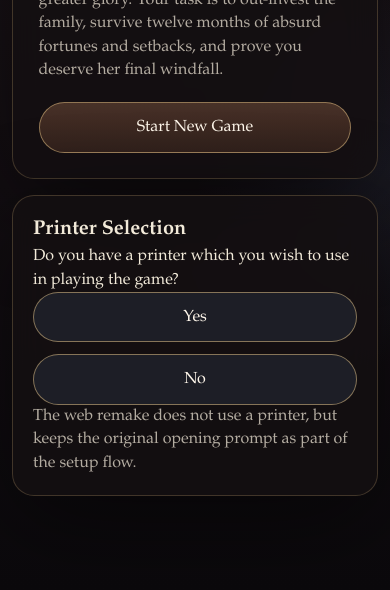
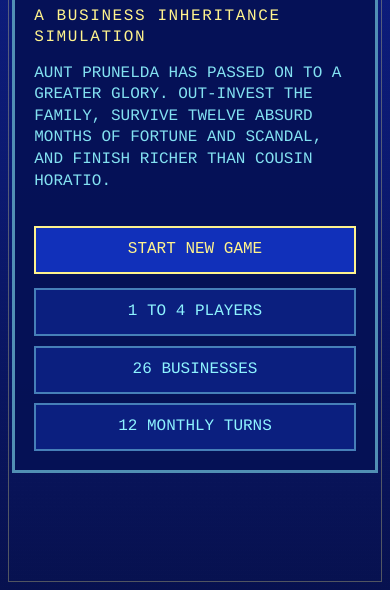
Before and after one commit to jameson5555/prunelda, a website built with Vite: page index.html in a window 390 px wide. Shown: the part 254-844 px from the top of the page. Built offline with nearby package versions, Linux system fonts and the light colour scheme.

Commit message:
removed printer stuff, style closer to original

```diff
--- a/src/main.js
+++ b/src/main.js
@@ -13,7 +13,6 @@ const app = document.querySelector('#app')
 
 const state = {
   view: 'title',
-  printerChoice: null,
   setupCount: 1,
   setupNames: ['', '', '', ''],
   game: loadGame(),
@@ -111,7 +110,6 @@ function createGame() {
     .map((name, index) => createPlayer(name || `Player ${index + 1}`, index))
 
   const game = {
-    printerChoice: state.printerChoice,
     month: 1,
     monthsTotal: 12,
     activePlayerIndex: 0,
@@ -391,29 +389,26 @@ function handleBet(formData) {
 
 function titleView() {
   const continueButton = state.game
-    ? '<button class="hero-button secondary" data-action="continue-game">Continue From This Point</button>'
+    ? '<button class="hero-button secondary" data-action="continue-game">Continue Game</button>'
     : ''
 
   return `
-    <main class="game-shell intro-shell">
-      <section class="hero-panel">
-        <p class="eyebrow">Jack Eastman, 1984</p>
+    <main class="game-shell intro-shell retro-screen">
+      <section class="hero-panel title-panel">
+        <p class="eyebrow">Copyright 1984 by Jack Eastman</p>
         <h1>Aunt Prunelda&apos;s Inheritance</h1>
-        <p class="hero-copy">Aunt Prunelda has recently passed on to a greater glory. Your task is to out-invest the family, survive twelve months of absurd fortunes and setbacks, and prove you deserve her final windfall.</p>
+        <p class="screen-rule">A business inheritance simulation</p>
+        <p class="hero-copy">Aunt Prunelda has passed on to a greater glory. Out-invest the family, survive twelve absurd months of fortune and scandal, and finish richer than Cousin Horatio.</p>
         <div class="hero-actions">
           <button class="hero-button" data-action="begin-setup">Start New Game</button>
           ${continueButton}
-          ${state.game ? '<button class="hero-button ghost" data-action="clear-save">Forget Saved Game</button>' : ''}
+          ${state.game ? '<button class="hero-button ghost" data-action="clear-save">Clear Save</button>' : ''}
         </div>
-      </section>
-      <section class="question-panel">
-        <h2>Printer Selection</h2>
-        <p>Do you have a printer which you wish to use in playing the game?</p>
-        <div class="toggle-row">
-          <button class="toggle-button ${state.printerChoice === 'Y' ? 'selected' : ''}" data-action="printer-yes">Yes</button>
-          <button class="toggle-button ${state.printerChoice === 'N' ? 'selected' : ''}" data-action="printer-no">No</button>
+        <div class="title-notes">
+          <p>1 to 4 players</p>
+          <p>26 businesses</p>
+          <p>12 monthly turns</p>
         </div>
-        <p class="fine-print">The web remake does not use a printer, but keeps the original opening prompt as part of the setup flow.</p>
       </section>
     </main>
   `
@@ -424,17 +419,17 @@ function setupView() {
     const enabled = index < state.setupCount
     return `
       <label class="setup-row ${enabled ? '' : 'disabled'}">
-        <span>${index === 0 ? 'Player #1, what is your name?' : `Player #${index + 1} name`}</span>
+        <span>${index === 0 ? 'PLAYER #1, WHAT IS YOUR NAME?' : `PLAYER #${index + 1} NAME`}</span>
         <input type="text" name="player-${index}" value="${state.setupNames[index] || ''}" ${enabled ? '' : 'disabled'} maxlength="24" />
       </label>
     `
   }).join('')
 
   return `
-    <main class="game-shell setup-shell">
+    <main class="game-shell setup-shell retro-screen">
       <section class="setup-panel">
         <h1>Set Up Player Files</h1>
-        <p>How many will be playing (1-4)?</p>
+        <p class="screen-rule">HOW MANY WILL BE PLAYING (1-4)?</p>
         <div class="count-row">
           ${[1, 2, 3, 4].map((count) => `
             <button class="count-pill ${state.setupCount === count ? 'selected' : ''}" data-action="player-count" data-count="${count}">${count}</button>
@@ -456,7 +451,7 @@ function holdingsMarkup(game, player) {
   const map = businessMap(game)
   const entries = Object.entries(player.holdings)
   if (!entries.length) {
-    return '<p class="empty-note">No holdings yet.</p>'
+    return '<p class="empty-note">NO HOLDINGS YET.</p>'
   }
 
   return `
@@ -479,7 +474,6 @@ function marketTable(game, player) {
           <article class="market-row">
             <div>
               <p class="market-id">${business.id}. ${business.name}</p>
-              <p class="market-sector">${business.sector}</p>
             </div>
             <div class="market-stats">
               <span>${formatMoney(business.price)}</span>
@@ -529,7 +523,7 @@ function gameView() {
   const netWorth = playerNetWorth(game, player)
 
   return `
-    <main class="game-shell play-shell">
+    <main class="game-shell play-shell retro-screen">
       <section class="masthead-panel">
         <div>
           <p class="eyebrow">Month ${game.month} of ${game.monthsTotal}</p>
@@ -629,7 +623,7 @@ function endingView() {
 
   return `
     <main class="game-shell ending-shell">
-      <section class="hero-panel ending-panel">
+      <section class="hero-panel ending-panel retro-screen">
         <p class="eyebrow">Routines For Game End</p>
         <h1>${outcome.beatHoratio ? 'Aunt Prunelda Would Be Very Pleased!' : 'Aunt Prunelda Would Be Disappointed!'}</h1>
         <p class="hero-copy">
@@ -684,10 +678,6 @@ app.addEventListener('click', (event) => {
     state.view = 'setup'
   } else if (action === 'back-title') {
     state.view = 'title'
-  } else if (action === 'printer-yes') {
-    state.printerChoice = 'Y'
-  } else if (action === 'printer-no') {
-    state.printerChoice = 'N'
   } else if (action === 'player-count') {
     state.setupCount = Number(target.dataset.count)
   } else if (action === 'continue-game' && state.game) {
--- a/src/style.css
+++ b/src/style.css
@@ -1,27 +1,25 @@
 :root {
   color-scheme: dark;
-  font-family: 'Iowan Old Style', 'Palatino Linotype', 'Book Antiqua', Palatino, serif;
-  line-height: 1.45;
-  color: #f2ead9;
+  font-family: 'Courier New', Courier, monospace;
+  line-height: 1.35;
+  color: #8ef3ff;
   background:
-    radial-gradient(circle at top, rgba(182, 137, 74, 0.16), transparent 28%),
-    radial-gradient(circle at right, rgba(66, 89, 124, 0.16), transparent 34%),
-    linear-gradient(180deg, #1c1418 0%, #130e12 52%, #0b090c 100%);
+    radial-gradient(circle at top, rgba(82, 165, 255, 0.12), transparent 24%),
+    linear-gradient(180deg, #0d1f88 0%, #0b1970 52%, #07114f 100%);
   font-synthesis: none;
-  text-rendering: optimizeLegibility;
+  text-rendering: geometricPrecision;
   -webkit-font-smoothing: antialiased;
   -moz-osx-font-smoothing: grayscale;
-  --panel: rgba(20, 15, 18, 0.88);
-  --panel-strong: rgba(14, 11, 13, 0.96);
-  --panel-soft: rgba(29, 23, 27, 0.84);
-  --border: rgba(213, 180, 121, 0.24);
-  --border-strong: rgba(239, 204, 140, 0.5);
-  --accent: #e0b974;
-  --accent-soft: #8ba8d2;
-  --ink-soft: rgba(242, 234, 217, 0.72);
-  --ink-faint: rgba(242, 234, 217, 0.52);
-  --danger: #e48e83;
-  --shadow: 0 28px 100px rgba(0, 0, 0, 0.46);
+  --panel: rgba(6, 18, 86, 0.94);
+  --panel-strong: rgba(8, 26, 112, 0.98);
+  --panel-soft: rgba(12, 34, 132, 0.88);
+  --border: rgba(142, 243, 255, 0.56);
+  --border-strong: #fff38d;
+  --accent: #fff38d;
+  --accent-soft: #8ef3ff;
+  --ink-soft: rgba(142, 243, 255, 0.92);
+  --ink-faint: rgba(142, 243, 255, 0.68);
+  --shadow: none;
 }
 
 * {
@@ -31,6 +29,23 @@
 body {
   margin: 0;
   min-width: 320px;
+  min-height: 100vh;
+  text-transform: uppercase;
+}
+
+body::before {
+  content: '';
+  position: fixed;
+  inset: 0;
+  pointer-events: none;
+  background: repeating-linear-gradient(
+    to bottom,
+    rgba(255, 255, 255, 0.04) 0,
+    rgba(255, 255, 255, 0.04) 1px,
+    transparent 1px,
+    transparent 4px
+  );
+  opacity: 0.18;
 }
 
 button,
@@ -62,7 +77,7 @@ ul {
 }
 
 .game-shell {
-  width: min(1500px, 100%);
+  width: min(1380px, 100%);
   margin: 0 auto;
   padding: 1rem;
 }
@@ -77,7 +92,6 @@ ul {
 }
 
 .hero-panel,
-.question-panel,
 .setup-panel,
 .masthead-panel,
 .turn-card,
@@ -85,62 +99,93 @@ ul {
 .holdings-panel,
 .side-panel,
 .log-panel {
-  border: 1px solid var(--border);
+  border: 3px solid var(--border);
   background: var(--panel);
-  border-radius: 28px;
+  border-radius: 0;
   box-shadow: var(--shadow);
-  backdrop-filter: blur(16px);
+  position: relative;
 }
 
 .hero-panel,
 .setup-panel,
 .ending-panel {
-  padding: 1.6rem;
+  padding: 1.2rem;
 }
 
 .hero-panel {
-  max-width: 820px;
-}
-
-.question-panel {
-  max-width: 820px;
-  padding: 1.25rem;
+  max-width: 900px;
 }
 
 .eyebrow,
-.market-sector,
 .market-id,
 .log-month {
   text-transform: uppercase;
-  letter-spacing: 0.14em;
-  font-size: 0.72rem;
+  letter-spacing: 0.08em;
+  font-size: 0.82rem;
   color: var(--ink-faint);
 }
 
 h1 {
-  font-size: clamp(2.2rem, 6vw, 4.3rem);
-  line-height: 0.98;
-  margin-bottom: 0.85rem;
+  font-size: clamp(2rem, 5vw, 3.6rem);
+  line-height: 1.04;
+  margin-bottom: 0.6rem;
+  color: var(--accent);
+  text-shadow: 0 0 10px rgba(255, 243, 141, 0.18);
 }
 
 h2 {
-  font-size: 1.25rem;
+  font-size: 1.05rem;
+  color: var(--accent);
 }
 
 h3 {
-  font-size: 1rem;
+  font-size: 0.96rem;
+  color: var(--accent);
 }
 
 .hero-copy,
-.fine-print,
 .headline-blurb,
 .turn-event,
 .turn-status {
   color: var(--ink-soft);
 }
 
+.retro-screen {
+  position: relative;
+}
+
+.retro-screen::after {
+  content: '';
+  position: absolute;
+  inset: 8px;
+  border: 1px solid rgba(255, 243, 141, 0.3);
+  pointer-events: none;
+}
+
+.title-panel {
+  display: grid;
+  gap: 0.85rem;
+}
+
+.screen-rule {
+  color: var(--accent);
+  letter-spacing: 0.1em;
+}
+
+.title-notes {
+  display: grid;
+  grid-template-columns: repeat(3, minmax(0, 1fr));
+  gap: 0.6rem;
+}
+
+.title-notes p {
+  border: 2px solid rgba(142, 243, 255, 0.45);
+  background: var(--panel-soft);
+  padding: 0.7rem;
+  text-align: center;
+}
+
 .hero-actions,
-.toggle-row,
 .count-row,
 .setup-actions,
 .compact-actions,
@@ -157,24 +202,24 @@ h3 {
 }
 
 .hero-button,
-.toggle-button,
 .count-pill {
-  border-radius: 999px;
-  border: 1px solid var(--border-strong);
-  padding: 0.8rem 1.15rem;
-  background: linear-gradient(180deg, rgba(77, 53, 42, 0.92), rgba(50, 33, 28, 0.96));
-  color: #fff7eb;
+  border-radius: 0;
+  border: 2px solid var(--border-strong);
+  padding: 0.72rem 1rem;
+  background: #1130ba;
+  color: var(--accent);
+  text-transform: uppercase;
 }
 
 .hero-button.secondary,
-.count-pill,
-.toggle-button {
-  background: rgba(31, 34, 43, 0.88);
+.count-pill {
+  background: #0c248f;
 }
 
 .hero-button.ghost {
-  background: rgba(18, 18, 20, 0.82);
-  border-color: rgba(255, 255, 255, 0.12);
+  background: transparent;
+  border-color: var(--border);
+  color: var(--accent-soft);
 }
 
 .hero-button.small {
@@ -182,9 +227,10 @@ h3 {
 }
 
 .count-pill.selected,
-.toggle-button.selected {
+.hero-button:hover,
+.count-pill:hover {
   border-color: var(--accent);
-  box-shadow: inset 0 0 0 1px rgba(255, 233, 190, 0.24);
+  background: #173fd3;
 }
 
 .setup-form {
@@ -206,11 +252,12 @@ h3 {
 input,
 select {
   width: 100%;
-  border-radius: 16px;
-  border: 1px solid rgba(255, 255, 255, 0.12);
+  border-radius: 0;
+  border: 2px solid rgba(142, 243, 255, 0.5);
   background: var(--panel-strong);
   color: inherit;
-  padding: 0.8rem 0.9rem;
+  padding: 0.7rem 0.8rem;
+  text-transform: uppercase;
 }
 
 .play-shell {
@@ -222,12 +269,13 @@ select {
   display: grid;
   grid-template-columns: minmax(0, 1.6fr) minmax(300px, 0.9fr);
   gap: 1rem;
-  padding: 1.25rem;
+  padding: 1rem;
 }
 
 .headline {
-  font-size: clamp(1.15rem, 2vw, 1.5rem);
-  margin-bottom: 0.4rem;
+  font-size: clamp(1rem, 2vw, 1.25rem);
+  margin-bottom: 0.35rem;
+  color: var(--accent);
 }
 
 .masthead-stats {
@@ -239,10 +287,10 @@ select {
 .masthead-stats div,
 .ending-summary div,
 .horatio-card {
-  border-radius: 18px;
-  border: 1px solid rgba(255, 255, 255, 0.09);
+  border-radius: 0;
+  border: 2px solid rgba(142, 243, 255, 0.42);
   background: var(--panel-soft);
-  padding: 0.9rem;
+  padding: 0.75rem;
 }
 
 .masthead-stats span,
@@ -279,7 +327,7 @@ select {
 .side-panel,
 .log-panel,
 .holdings-panel {
-  padding: 1rem;
+  padding: 0.9rem;
 }
 
 .turn-card {
@@ -294,7 +342,7 @@ select {
 }
 
 .action-card {
-  padding: 1rem;
+  padding: 0.9rem;
   display: grid;
   gap: 0.8rem;
 }
@@ -314,15 +362,16 @@ select {
   justify-content: space-between;
   gap: 0.75rem;
   align-items: center;
-  border-radius: 18px;
+  border-radius: 0;
   background: var(--panel-soft);
-  padding: 0.78rem 0.9rem;
+  border: 1px solid rgba(142, 243, 255, 0.3);
+  padding: 0.7rem 0.75rem;
 }
 
 .market-table {
   display: grid;
-  gap: 0.55rem;
-  max-height: 600px;
+  gap: 0.4rem;
+  max-height: 620px;
   overflow: auto;
   padding-right: 0.15rem;
 }
@@ -331,7 +380,7 @@ select {
   display: grid;
   justify-items: end;
   gap: 0.12rem;
-  font-size: 0.92rem;
+  font-size: 0.88rem;
 }
 
 .log-list li {
@@ -371,7 +420,6 @@ select {
   }
 
   .hero-panel,
-  .question-panel,
   .setup-panel,
   .masthead-panel,
   .turn-card,
@@ -379,16 +427,16 @@ select {
   .holdings-panel,
   .side-panel,
   .log-panel {
-    border-radius: 22px;
+    border-radius: 0;
   }
 
   .masthead-stats,
-  .ending-summary {
+  .ending-summary,
+  .title-notes {
     grid-template-columns: 1fr;
   }
 
   .hero-actions,
-  .toggle-row,
   .count-row,
   .setup-actions,
   .compact-actions,
```
